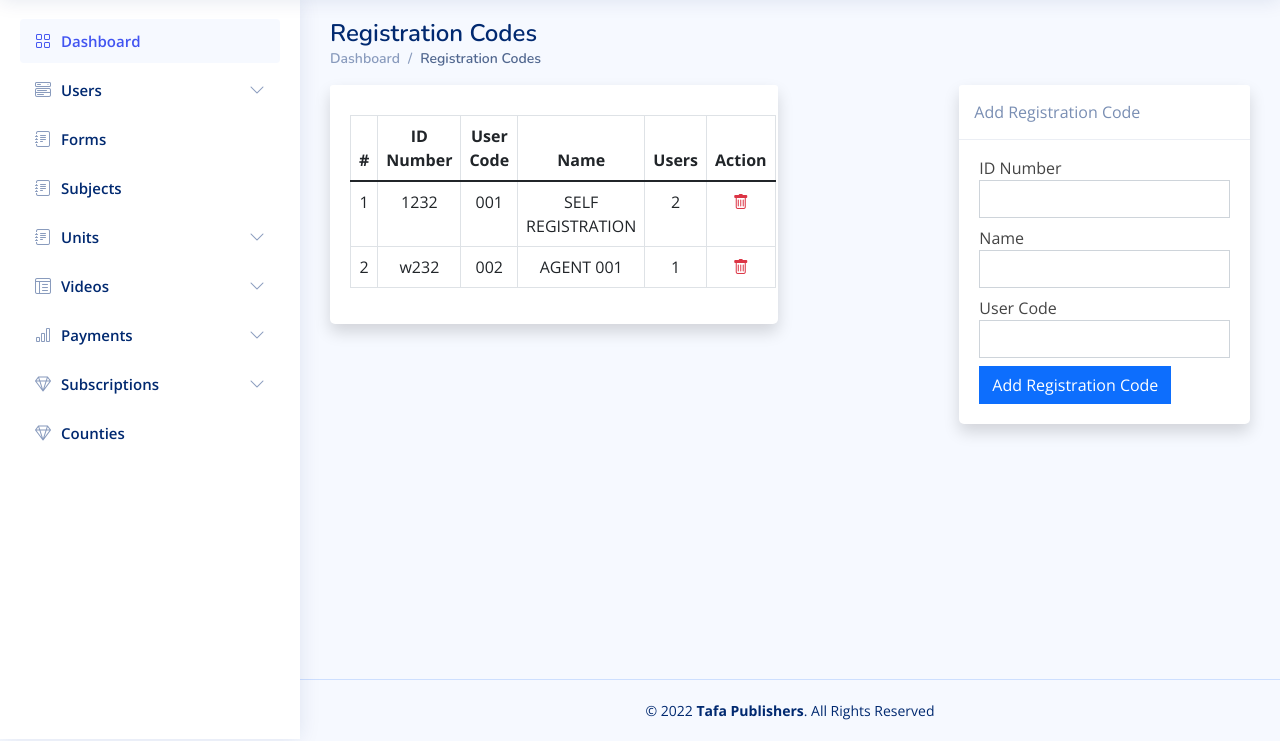
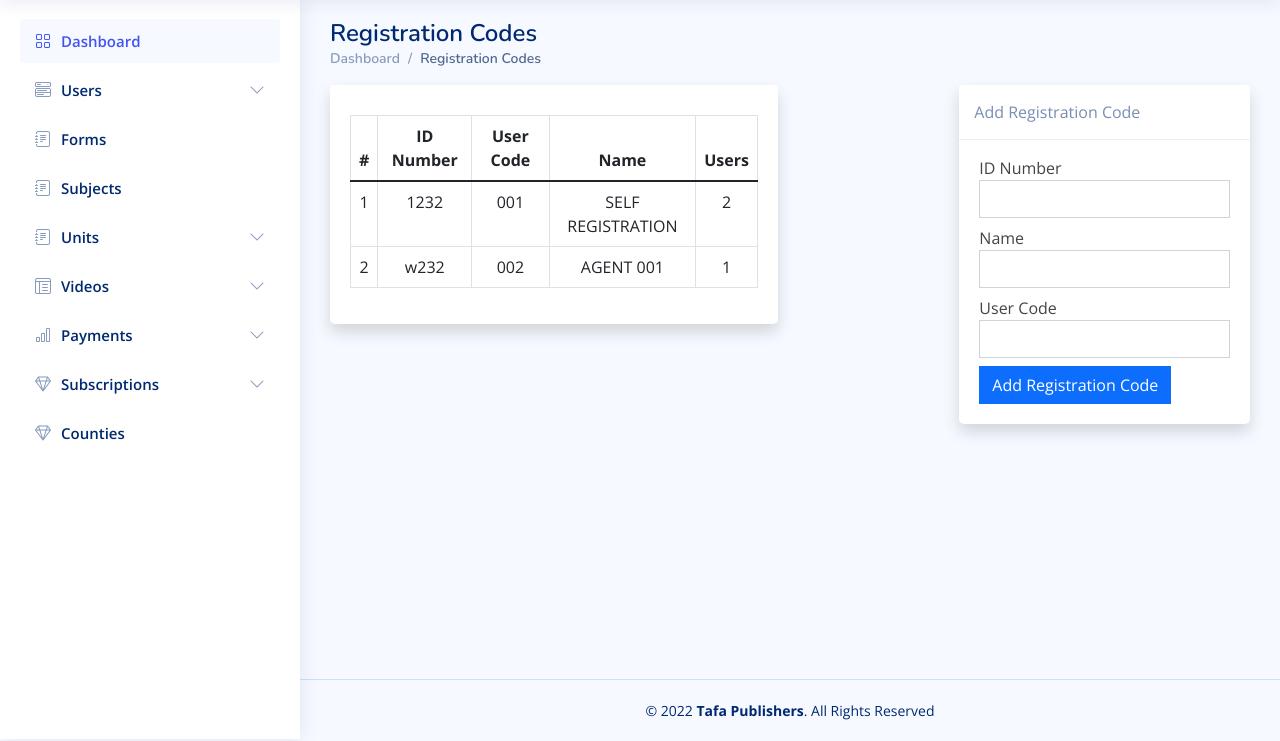
Before and after one commit to thaka-creations/elimu, a Django app: page /admin/registration-codes in a window 1280 px wide. Shown: the part 61-802 px from the top of the page. Run offline with Django 4.2, Linux system fonts and the light colour scheme; data comes from the database, SQL or seed files in the repository; both versions use the stored data as it was after the commit; parts of the project's set-up code (start-up, migrations or seed data) failed here and were passed over; some libraries are stand-ins or nearby versions.

Commit message:
admin updates

```diff
--- a/templates/admin/users/registration_codes.html
+++ b/templates/admin/users/registration_codes.html
@@ -39,9 +39,6 @@
                             <th class="text-center">
                                 Users
                             </th>
-                            <th class="text-center">
-                                Action
-                            </th>
                         </tr>
                     </thead>
                     <tbody>
@@ -67,9 +64,6 @@
                             </td>
                             <td class="text-center">
                                 {{code.users}}
-                            </td>
-                            <td class="text-center">
-                                <i class='bi bi-trash text-danger'></i>
                             </td>
                         </tr>
                         {% endfor %}
```
Also changed, not shown: db.sqlite3.
